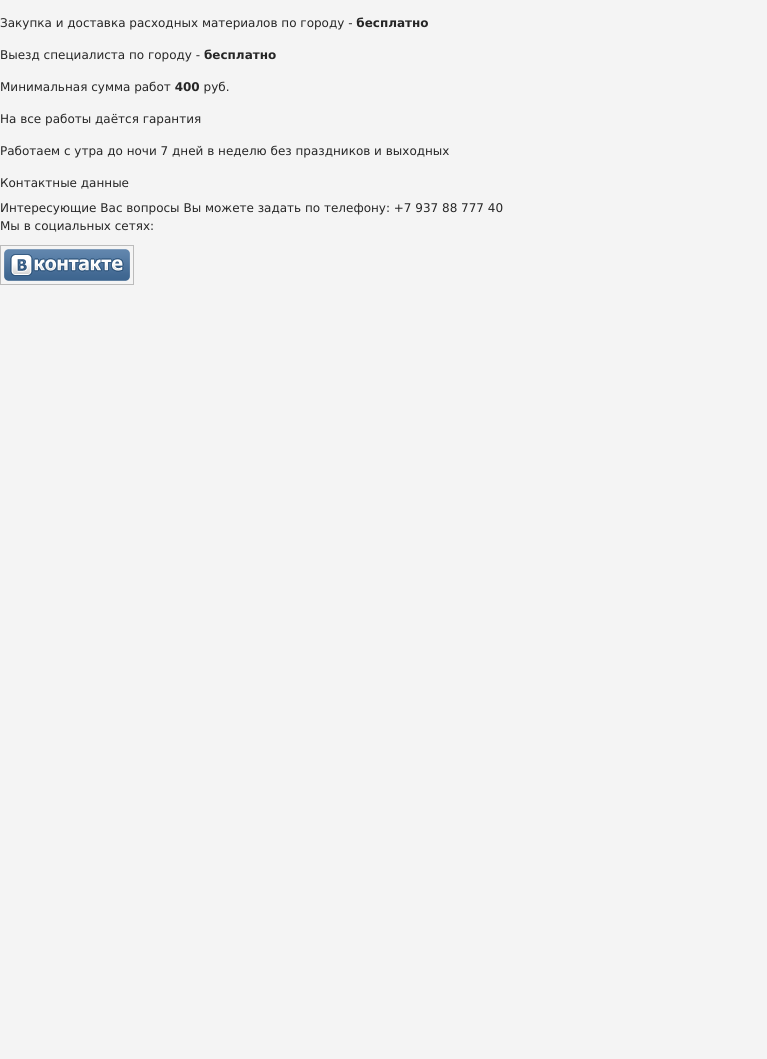
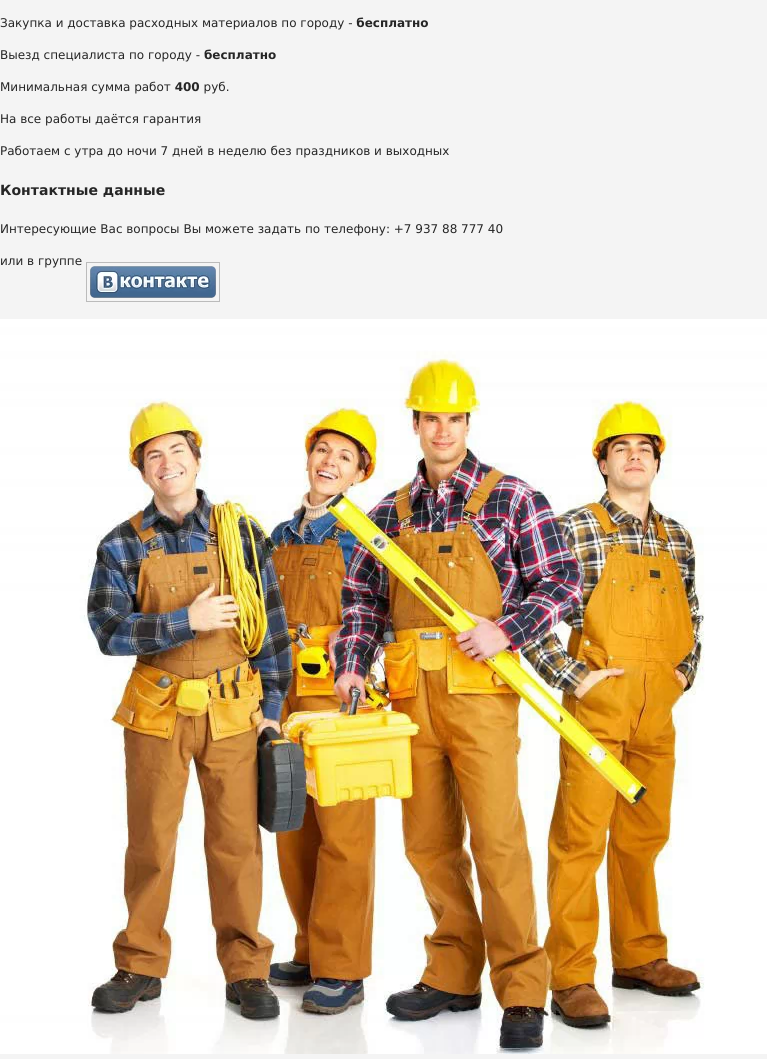
Before and after one commit to DmitryBykin/ulelectric.ru, a website: page index.html in a window 1280 px wide. Shown: the part 1511-2570 px from the top of the page, without its empty margins (0-767 px from the left). Before the commit the page ends 1806 px from the top, so only its background shows below. Drawn offline with Linux system fonts and the light colour scheme; files that its build step writes are made by us from their sources; files whose address does not match are found by name.

Commit message:
Добавлена фотография в разделе контакты

```diff
--- a/index.html
+++ b/index.html
@@ -187,16 +187,27 @@
 		</div>
 		<div class='vyprab'> <p>Работаем с утра до ночи 7 дней в неделю без праздников и выходных</p></div>
 
-	    	<p class='zagolovok' id='contacts'> Контактные данные</p>
-		<div class="contacts">
-			Интересующие Вас вопросы Вы можете задать по телефону: +7 937 88 777 40
-		</div>
-		<div class="contacts">
-			<div class='vktext'> Мы в социальных сетях: </div>
-		 	<div class='vkimg'><a href='http://vk.com/ulelectric'><img src='images/vk.png' width=128 height=34 alt='ulelectric Вконтакте'></a></div>
-		</div>
 
-	<div class="text"></div>
+		<section class="contacts" id='contacts'>
+			<h3 class="contacts__title">Контактные данные</h3>
+			<p class="contacts__text">
+				Интересующие Вас вопросы Вы можете задать по телефону: +7 937 88 777 40
+			</p>
+			<p class="contacts__social">
+        <span class="contacts__social-text">или в группе</span>
+				<a href='http://vk.com/ulelectric' class="contacts__social-link">
+					<picture>
+			      <source srcset="images/vk.webp" type="image/webp">
+			      <img src="images/vk.png" width="128" height="34" alt='ulelectric Вконтакте'/>
+			    </picture>
+				</a>
+			</p>
+      <picture>
+        <source srcset="images/contacts-image.webp" type="image/webp">
+        <img src="images/contacts-image.jpg" alt="Фотография"/>
+      </picture>
+		</section>
+	<!--<div class="text"></div>-->
 
 <!-- Yandex.Metrika counter -->
 <script type="text/javascript">
--- /dev/null
+++ b/less/blocks/contacts.less
@@ -0,0 +1,31 @@
+.contacts {
+	width: 70%;
+
+	margin: 0 auto;
+  padding-top: 3em;
+
+	text-align: center;
+	color: #242227;
+
+	font-family: 'Tahoma', Arial;
+	font-weight: normal;
+	letter-spacing: 0.1em;
+  font-size: 1.3em;
+}
+.contacts__title {
+	font-size: 1.5em;
+  margin-bottom: 0.6em;
+}
+.contacts__vk {
+  padding-top: 10px;
+}
+.contacts__social-text, .contacts__social-link {
+  display: inline-block;
+  vertical-align: top;
+}
+.contacts__social-text {
+  padding-top: 5px;          // выравниваем по центру
+}
+.contacts img {
+  width: 100%;
+}
--- /dev/null
+++ b/less/blocks/main.less
@@ -0,0 +1,4 @@
+.main {
+  //background: url('../images/back-image.jpg') no-repeat;
+  //background-size: cover;
+}
--- a/less/global.less
+++ b/less/global.less
@@ -1,7 +1,5 @@
 body {
   min-width: 320px;
-  background: url('../images/background.jpg') no-repeat;
-  background: url('../images/background.webp') no-repeat;
 }
 a {
   text-decoration: none;
--- a/less/style.less
+++ b/less/style.less
@@ -1,6 +1,7 @@
 @import "reset.less";
 @import "fonts.less";
 @import "global.less";
+@import "blocks/contacts.less";
 /*
 @import "variables.less";
 @import "mixins.less";
@@ -209,17 +210,6 @@ table tr:nth-of-type(even){background-color: #F0F8FF; }
 	height: 800px;
 }
 
-.contacts {
-	width: 70%;
-	margin: 0 auto;
-	text-align: center;
-	color: #242227;
-	font-family: 'Tahoma', Arial;
-	font-weight: normal;
-	font-size: 1.2em;
-	margin-bottom: 10px;
-}
-
 figure {
 	display: inline-block;
 	margin-bottom: 20px;
--- a/package.json
+++ b/package.json
@@ -1,8 +1,8 @@
 {
-  "name": "PD73",
+  "name": "ulelectric",
   "version": "0.1.0",
   "private": true,
-  "description": "Сайт pd73.ru",
+  "description": "Сайт ulelectric.ru",
   "devDependencies": {
     "@htmlacademy/editorconfig-cli": "0.1.x",
     "autoprefixer": "6.5.3",
```
Also changed, not shown: Gruntfile.js (+4 -4 lines), images/back-image.webp (added), images/contacts-image.jpg (added), images/contacts-image.webp (added), images/stelephone06.webp (added).
